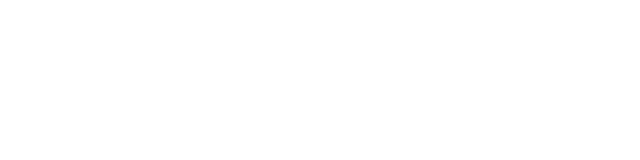
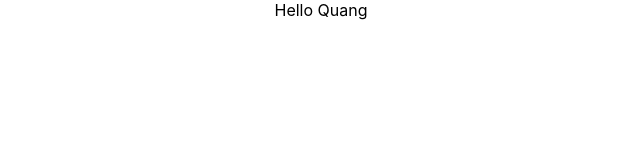
Before and after one commit to QuangDoo/do-quang-reactjs-t-05-20, a React (Create React App) app: page / in a window 1280 px wide. Shown: the top 160 px of the page, without its empty margins (319-959 px from the left). Built offline with nearby package versions, Linux system fonts and the light colour scheme.

Commit message:
update content

```diff
--- a/src/App.js
+++ b/src/App.js
@@ -5,7 +5,7 @@ import './App.css';
 function App() {
   return (
     <div className="App">
-
+     Hello Quang
     </div>
   );
 }
```
